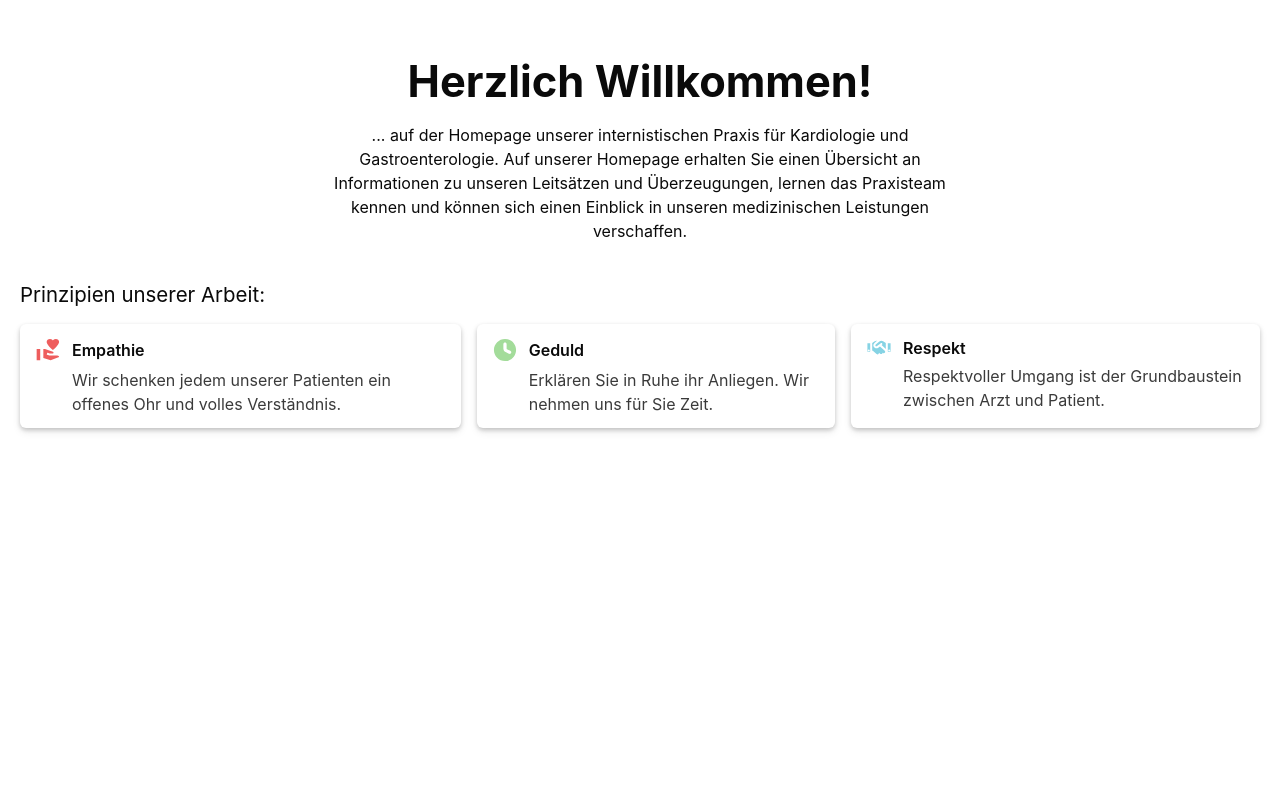
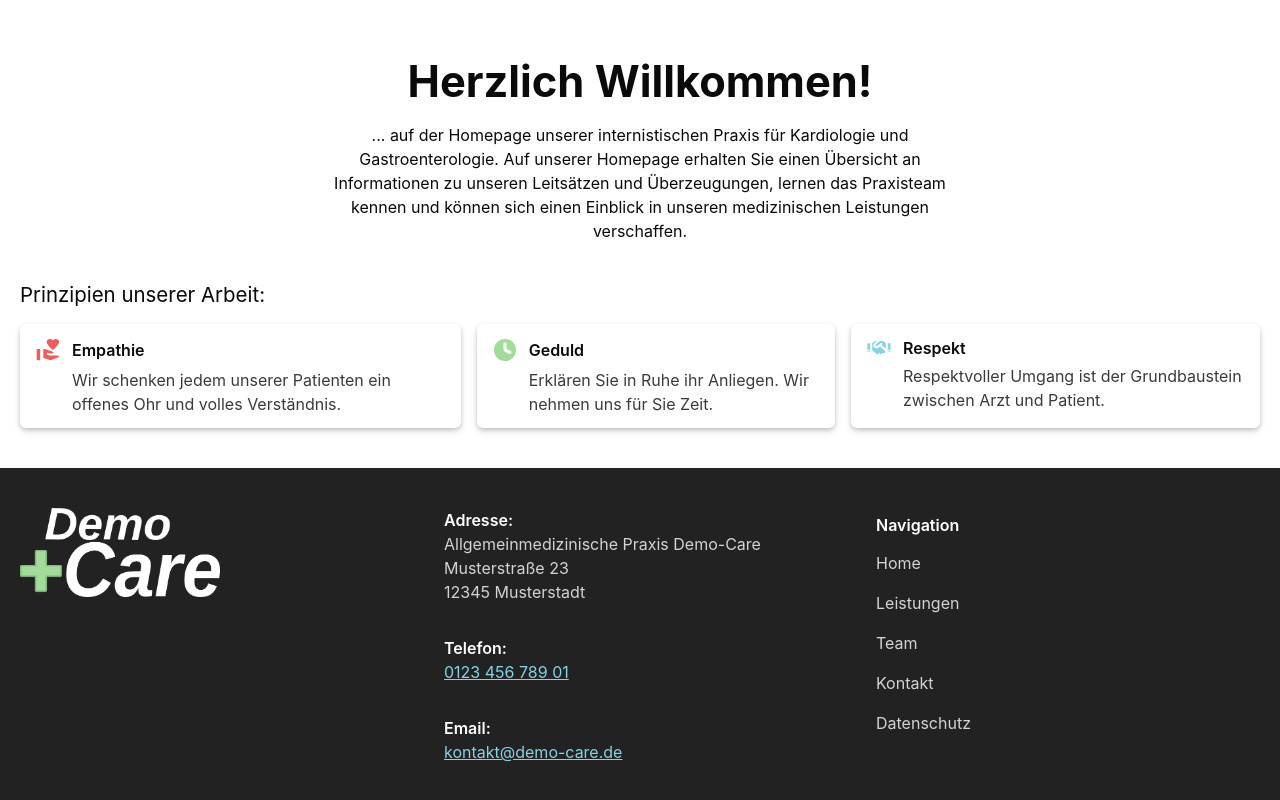
Before and after one commit to ben-me/demo_doctor, a SvelteKit app: page / in a window 1280 px wide. Shown: the part 1334-2134 px from the top of the page. Before the commit the page ends 1802 px from the top, so only its background shows below. Built offline with nearby package versions, Linux system fonts and the light colour scheme.

Commit message:
feat(component): Add footer component

```diff
--- /dev/null
+++ b/src/lib/Footer.svelte
@@ -0,0 +1,75 @@
+<script lang="ts">
+	import Section from './components/ui/Section.svelte';
+	import Logo from '$assets/LogoPastel_white.webp';
+	import Link from './components/ui/Link.svelte';
+</script>
+
+<footer class="bg-footer-bg w-full text-white">
+	<Section class="grid-cols-2 lg:grid-cols-3">
+		<img src={Logo} class="w-50 row-start-1" alt="Logo der Praxis" />
+		<address class="row-start-2 grid gap-8 not-italic lg:row-start-1 [&_span]:font-semibold">
+			<div class="text-white/80">
+				<span class="text-white">Adresse:</span><br />
+				Allgemeinmedizinische Praxis Demo-Care <br />
+				Musterstraße 23 <br />
+				12345 Musterstadt <br />
+			</div>
+			<div>
+				<span>Telefon:</span>
+				<br />
+				<a href="tel:012345678901" class="text-secondary underline"> 0123 456 789 01 </a>
+			</div>
+			<div>
+				<span>Email:</span>
+				<br />
+				<a
+					href="mailto:kontakt@demo-care.de"
+					class="text-secondary
+					underline"
+				>
+					kontakt@demo-care.de
+				</a>
+			</div>
+		</address>
+
+		<div class="row-start-2 lg:row-start-1">
+			<h2 class="text-normal p-2 font-semibold">Navigation</h2>
+			<nav class="text-white/80">
+				<ul>
+					<li>
+						<Link href="/" class="hover:bg-footer-bg-light inline-block w-full p-2 hover:text-white"
+							>Home</Link
+						>
+					</li>
+					<li>
+						<Link
+							href="/leistungen"
+							class="hover:bg-footer-bg-light inline-block w-full p-2 hover:text-white"
+							>Leistungen</Link
+						>
+					</li>
+					<li>
+						<Link
+							href="/team"
+							class="hover:bg-footer-bg-light inline-block w-full p-2 hover:text-white">Team</Link
+						>
+					</li>
+					<li>
+						<Link
+							href="/kontakt"
+							class="hover:bg-footer-bg-light inline-block w-full p-2 hover:text-white"
+							>Kontakt</Link
+						>
+					</li>
+					<li>
+						<Link
+							href="/datenschutz"
+							class="hover:bg-footer-bg-light inline-block w-full p-2 hover:text-white"
+							>Datenschutz</Link
+						>
+					</li>
+				</ul>
+			</nav>
+		</div>
+	</Section>
+</footer>
--- a/src/routes/+layout.svelte
+++ b/src/routes/+layout.svelte
@@ -2,6 +2,7 @@
 	import '$styles/app.css';
 	import favicon from '$assets/favicon.svg';
 	import Header from '$lib/Header.svelte';
+	import Footer from '$lib/Footer.svelte';
 
 	let { children } = $props();
 </script>
@@ -14,4 +15,4 @@
 <main>
 	{@render children?.()}
 </main>
-<footer></footer>
+<Footer />
```
Also changed, not shown: src/assets/LogoPastel_white.webp (added).
